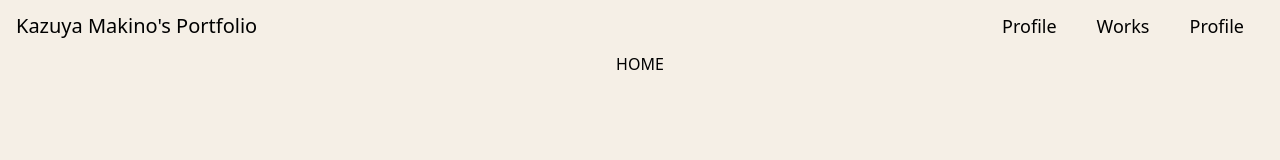
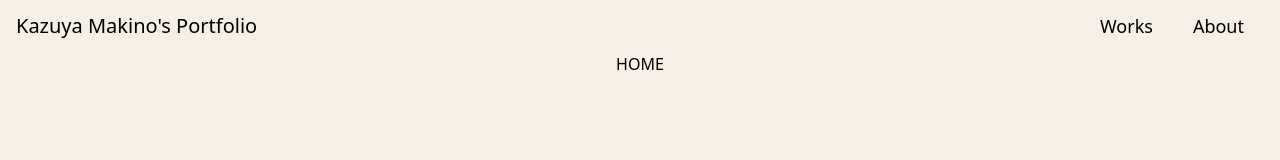
Before and after one commit to Glen-Maki/my-portfolio, a React (Create React App) app: page / in a window 1280 px wide. Shown: the top 160 px of the page. Built offline with nearby package versions, Linux system fonts and the light colour scheme.

Commit message:
fix: path変更

```diff
--- a/src/Components/UI/Header.tsx
+++ b/src/Components/UI/Header.tsx
@@ -1,9 +1,8 @@
 import { Link } from "react-router-dom";
 
 const LinkPage: { link: string; title: string }[] = [
-  { link: "/profile", title: "Profile" },
   { link: "/works", title: "Works" },
-  { link: "/profile", title: "Profile" },
+  { link: "/about", title: "About" },
 ];
 
 export const Header = () => {
--- a/src/Components/app-route/AppRoute.tsx
+++ b/src/Components/app-route/AppRoute.tsx
@@ -18,7 +18,7 @@ export const AppRoute = () => {
             }
           />
           <Route
-            path="/profile"
+            path="/about"
             element={
               <Layout>
                 <Profile />
```
